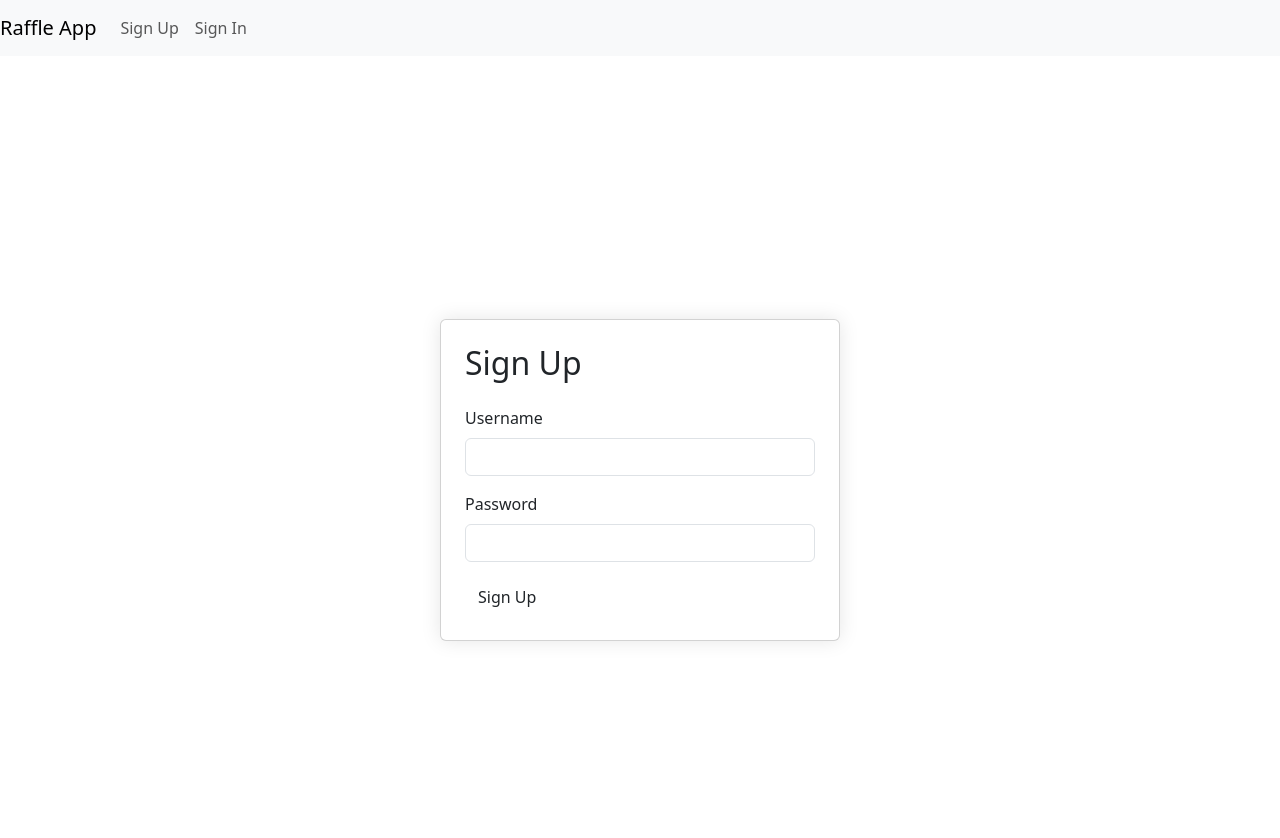
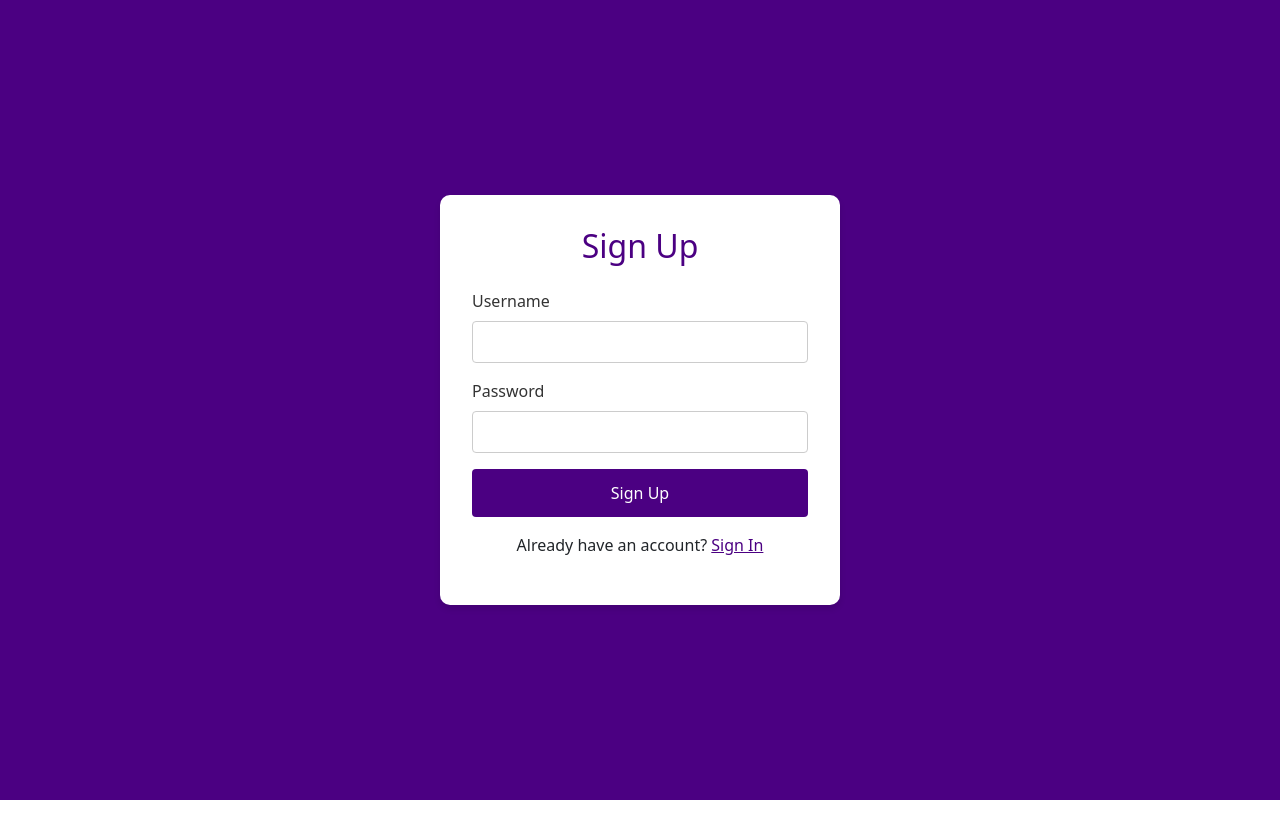
Before and after one commit to Wesley-Akumbom/raffle-fe, a React (Create React App) app: page /signup in a window 1280 px wide. Shown: the top 838 px of the page. After the commit the page ends 800 px from the top, so only its background shows below. Built offline with nearby package versions, Linux system fonts and the light colour scheme.

Commit message:
implement auth

```diff
--- a/public/index.html
+++ b/public/index.html
@@ -10,6 +10,7 @@
       content="Web site created using create-react-app"
     />
     <link rel="apple-touch-icon" href="%PUBLIC_URL%/logo192.png" />
+    <link href="https://fonts.googleapis.com/css2?family=Poppins:wght@600&display=swap" rel="stylesheet">
     <!--
       manifest.json provides metadata used when your web app is installed on a
       user's mobile device or desktop. See https://developers.google.com/web/fundamentals/web-app-manifest/
--- a/src/App.css
+++ /dev/null
@@ -1,21 +0,0 @@
-/* src/App.css */
-
-body {
-  background-color: #f8f9fa; /* Light background color */
-}
-
-.card {
-  border: none;
-  border-radius: 10px;
-  box-shadow: 0 0 20px rgba(0, 0, 0, 0.1);
-}
-
-.btn-indigo {
-  background-color: #6610f2;
-  color: white;
-}
-
-.btn-indigo:hover {
-  background-color: #5a0dcd;
-  color: white;
-}
--- a/src/App.js
+++ b/src/App.js
@@ -1,24 +1,24 @@
 // src/App.js
-
 import React from 'react';
 import { BrowserRouter as Router, Route, Routes } from 'react-router-dom';
-import Header from './components/header';
-import SignUp from './components/auth/signup';
-import SignIn from './components/auth/signin';
-import './App.css';
+import Header from './components/Header';
+import SignUp from './components/Auth/SignUp';
+import SignIn from './components/Auth/SignIn';
+import './styles/App.css'
 
 function App() {
   return (
     <Router>
       <div className="App">
-                <Header />
-                <div className="container mt-4">
         <Routes>
           <Route path="/signup" element={<SignUp />} />
           <Route path="/signin" element={<SignIn />} />
-                        {/* Add more routes as needed */}
+          <Route path="/" element={
+            <>
+              <Header />
+            </>
+          } />
         </Routes>
-                </div>
       </div>
     </Router>
   );
--- a/src/components/Header.js
+++ b/src/components/Header.js
@@ -1,28 +1,23 @@
-// src/components/Header.js
-
 import React from 'react';
-import { Link } from 'react-router-dom';
+import { Link, useNavigate } from 'react-router-dom';
+import '../styles/Header.css';
 
 const Header = () => {
-    return (
-        <nav className="navbar navbar-expand-lg navbar-light bg-light">
-            <a className="navbar-brand" href="#">Raffle App</a>
-            <button className="navbar-toggler" type="button" data-toggle="collapse" data-target="#navbarNav" aria-controls="navbarNav" aria-expanded="false" aria-label="Toggle navigation">
-                <span className="navbar-toggler-icon"></span>
-            </button>
-            <div className="collapse navbar-collapse" id="navbarNav">
-                <ul className="navbar-nav">
-                    <li className="nav-item active">
-                        <Link to="/signup" className="nav-link">Sign Up</Link>
-                    </li>
-                    <li className="nav-item">
-                        <Link to="/signin" className="nav-link">Sign In</Link>
-                    </li>
-                    {/* Add more links as needed */}
-                </ul>
-            </div>
-        </nav>
-    );
+  const navigate = useNavigate();
+
+  const handleSignOut = () => {
+    localStorage.removeItem('token');
+    navigate('/signin');
+  };
+
+  return (
+    <nav className="header">
+      <h1 className="header-title">10TH ANNIVERSARY DRAW</h1>
+      <div className="header-actions">
+        <button onClick={handleSignOut} className="btn-signout">Sign Out</button>
+      </div>
+    </nav>
+  );
 };
 
 export default Header;
--- /dev/null
+++ b/src/components/auth/AuthLayout.js
@@ -0,0 +1,26 @@
+// src/components/Auth/AuthLayout.js
+import React from 'react';
+import { useNavigate } from 'react-router-dom';
+
+const AuthLayout = ({ children, title, redirectText, redirectTo }) => {
+  const navigate = useNavigate();
+
+  return (
+    <div className="auth-layout">
+      <div className="auth-card">
+        <h2>{title}</h2>
+        {children}
+        <div className="redirect-text">
+          <p>
+            {redirectText}{' '}
+            <span onClick={() => navigate(redirectTo)} className="redirect-link">
+              {redirectTo === '/signin' ? 'Sign In' : 'Sign Up'}
+            </span>
+          </p>
+        </div>
+      </div>
+    </div>
+  );
+};
+
+export default AuthLayout;
--- a/src/components/auth/signin.js
+++ b/src/components/auth/signin.js
@@ -1,66 +1,60 @@
-// src/components/Auth/SignIn.js
-
 import React, { useState } from 'react';
 import axios from 'axios';
 import { useNavigate } from 'react-router-dom';
-
+import AuthLayout from './AuthLayout';
 const SignIn = () => {
   const [username, setUsername] = useState('');
   const [password, setPassword] = useState('');
   const [error, setError] = useState('');
-    const [successMessage, setSuccessMessage] = useState('');
-    const navigate = useNavigate(); // Hook for navigation
+  const navigate = useNavigate();
 
   const handleSubmit = async (e) => {
     e.preventDefault();
     setError('');
-        setSuccessMessage('');
 
     try {
       const response = await axios.post('http://localhost:8000/api/auth/login/', {
         username,
         password,
       });
-            // Assuming your API returns a token upon successful login
-            localStorage.setItem('token', response.data.token); // Store the token in local storage
-            setSuccessMessage('Login successful!');
-            navigate('/'); // Redirect to home or another page after login
+      localStorage.setItem('token', response.data.token);
+      navigate('/');
     } catch (err) {
       setError('Login failed. Please check your credentials.');
     }
   };
 
   return (
-        <div className="container">
-            <h2>Sign In</h2>
+    <AuthLayout
+      title="Sign In"
+      redirectText="Don't have an account yet?"
+      redirectTo="/signup"
+    >
       <form onSubmit={handleSubmit}>
-                <div className="mb-3">
-                    <label htmlFor="username" className="form-label">Username</label>
+        <div className="form-group">
+          <label htmlFor="username">Username</label>
           <input
             type="text"
-                        className="form-control"
             id="username"
             value={username}
             onChange={(e) => setUsername(e.target.value)}
             required
           />
         </div>
-                <div className="mb-3">
-                    <label htmlFor="password" className="form-label">Password</label>
+        <div className="form-group">
+          <label htmlFor="password">Password</label>
           <input
             type="password"
-                        className="form-control"
             id="password"
             value={password}
             onChange={(e) => setPassword(e.target.value)}
             required
           />
         </div>
-                {error && <div className="alert alert-danger">{error}</div>}
-                {successMessage && <div className="alert alert-success">{successMessage}</div>}
-                <button type="submit" className="btn btn-indigo">Sign In</button>
+        {error && <div className="error-message">{error}</div>}
+        <button type="submit" className="btn-auth">Sign In</button>
       </form>
-        </div>
+    </AuthLayout>
   );
 };
 
--- a/src/components/auth/signup.js
+++ b/src/components/auth/signup.js
@@ -1,15 +1,15 @@
 // src/components/Auth/SignUp.js
-
 import React, { useState } from 'react';
 import axios from 'axios';
 import { useNavigate } from 'react-router-dom';
+import AuthLayout from './AuthLayout';
 
 const SignUp = () => {
   const [username, setUsername] = useState('');
   const [password, setPassword] = useState('');
   const [error, setError] = useState('');
   const [successMessage, setSuccessMessage] = useState('');
-    const navigate = useNavigate(); // Hook for navigation
+  const navigate = useNavigate();
 
   const handleSubmit = async (e) => {
     e.preventDefault();
@@ -17,54 +17,51 @@
     setSuccessMessage('');
 
     try {
-            const response = await axios.post('http://localhost:8000/api/auth/register/', {
+      await axios.post('http://localhost:8000/api/auth/register/', {
         username,
         password,
       });
       setSuccessMessage('Registration successful! You can now sign in.');
       setUsername('');
       setPassword('');
-            // Navigate to sign-in page after successful registration
-            navigate('/signin');
+      setTimeout(() => navigate('/signin'), 2000);
     } catch (err) {
       setError('Registration failed. Please try again.');
     }
   };
 
-
   return (
-        <div className="container d-flex justify-content-center align-items-center" style={{ height: '100vh' }}>
-            <div className="card p-4" style={{ width: '400px' }}>
-                <h2 className="mb-4">Sign Up</h2>
+    <AuthLayout
+      title="Sign Up"
+      redirectText="Already have an account?"
+      redirectTo="/signin"
+    >
       <form onSubmit={handleSubmit}>
-                    <div className="mb-3">
-                        <label htmlFor="username" className="form-label">Username</label>
+        <div className="form-group">
+          <label htmlFor="username">Username</label>
           <input
             type="text"
-                            className="form-control"
             id="username"
             value={username}
             onChange={(e) => setUsername(e.target.value)}
             required
           />
         </div>
-                    <div className="mb-3">
-                        <label htmlFor="password" className="form-label">Password</label>
+        <div className="form-group">
+          <label htmlFor="password">Password</label>
           <input
             type="password"
-                            className="form-control"
             id="password"
             value={password}
             onChange={(e) => setPassword(e.target.value)}
             required
           />
         </div>
-                    {error && <div className="alert alert-danger">{error}</div>}
-                    {successMessage && <div className="alert alert-success">{successMessage}</div>}
-                    <button type="submit" className="btn btn-indigo">Sign Up</button>
+        {error && <div className="error-message">{error}</div>}
+        {successMessage && <div className="success-message">{successMessage}</div>}
+        <button type="submit" className="btn-auth">Sign Up</button>
       </form>
-            </div>
-        </div>
+    </AuthLayout>
   );
 };
 
--- /dev/null
+++ b/src/styles/App.css
@@ -0,0 +1,92 @@
+body {
+  margin: 0;
+  font-family: -apple-system, BlinkMacSystemFont, 'Segoe UI', 'Roboto', 'Oxygen',
+    'Ubuntu', 'Cantarell', 'Fira Sans', 'Droid Sans', 'Helvetica Neue',
+    sans-serif;
+  -webkit-font-smoothing: antialiased;
+  -moz-osx-font-smoothing: grayscale;
+}
+
+.auth-layout {
+  display: flex;
+  justify-content: center;
+  align-items: center;
+  min-height: 100vh;
+  background-color: #4b0082; /* Indigo background */
+}
+
+.auth-card {
+  background-color: white;
+  padding: 2rem;
+  border-radius: 10px;
+  box-shadow: 0 4px 6px rgba(0, 0, 0, 0.1);
+  width: 100%;
+  max-width: 400px;
+}
+
+.auth-card h2 {
+  text-align: center;
+  color: #4b0082;
+  margin-bottom: 1.5rem;
+}
+
+.form-group {
+  margin-bottom: 1rem;
+}
+
+.form-group label {
+  display: block;
+  margin-bottom: 0.5rem;
+  color: #333;
+}
+
+.form-group input {
+  width: 100%;
+  padding: 0.5rem;
+  border: 1px solid #ccc;
+  border-radius: 4px;
+}
+
+.btn-auth {
+  width: 100%;
+  padding: 0.75rem;
+  background-color: #4b0082;
+  color: white;
+  border: none;
+  border-radius: 4px;
+  cursor: pointer;
+  font-size: 1rem;
+}
+
+.btn-auth:hover {
+  background-color: #3a006f;
+}
+
+.error-message,
+.success-message {
+  margin-bottom: 1rem;
+  padding: 0.5rem;
+  border-radius: 4px;
+  text-align: center;
+}
+
+.error-message {
+  background-color: #ffebee;
+  color: #c62828;
+}
+
+.success-message {
+  background-color: #e8f5e9;
+  color: #2e7d32;
+}
+
+.redirect-text {
+  text-align: center;
+  margin-top: 1rem;
+}
+
+.redirect-link {
+  color: #4b0082;
+  cursor: pointer;
+  text-decoration: underline;
+}
--- /dev/null
+++ b/src/styles/Header.css
@@ -0,0 +1,38 @@
+.header {
+  background-color: #4b0082;
+  padding: 1rem;
+  display: flex;
+  justify-content: space-between;
+  align-items: center;
+}
+
+.header-title {
+  color: white;
+  margin: 0;
+  font-size: 1.5rem;
+}
+
+.btn-signout {
+  background-color: transparent;
+  color: white;
+  border: 1px solid white;
+  padding: 0.5rem 1rem;
+  cursor: pointer;
+  transition: all 0.3s ease;
+}
+
+.btn-signout:hover {
+  background-color: white;
+  color: #4b0082;
+}
+
+@media (max-width: 768px) {
+  .header {
+    flex-direction: column;
+    text-align: center;
+  }
+
+  .header-actions {
+    margin-top: 1rem;
+  }
+}
```
Also changed, not shown: jsconfig.json (added, +8 -0 lines). Lines whose indentation alone changed are shown as unchanged.
